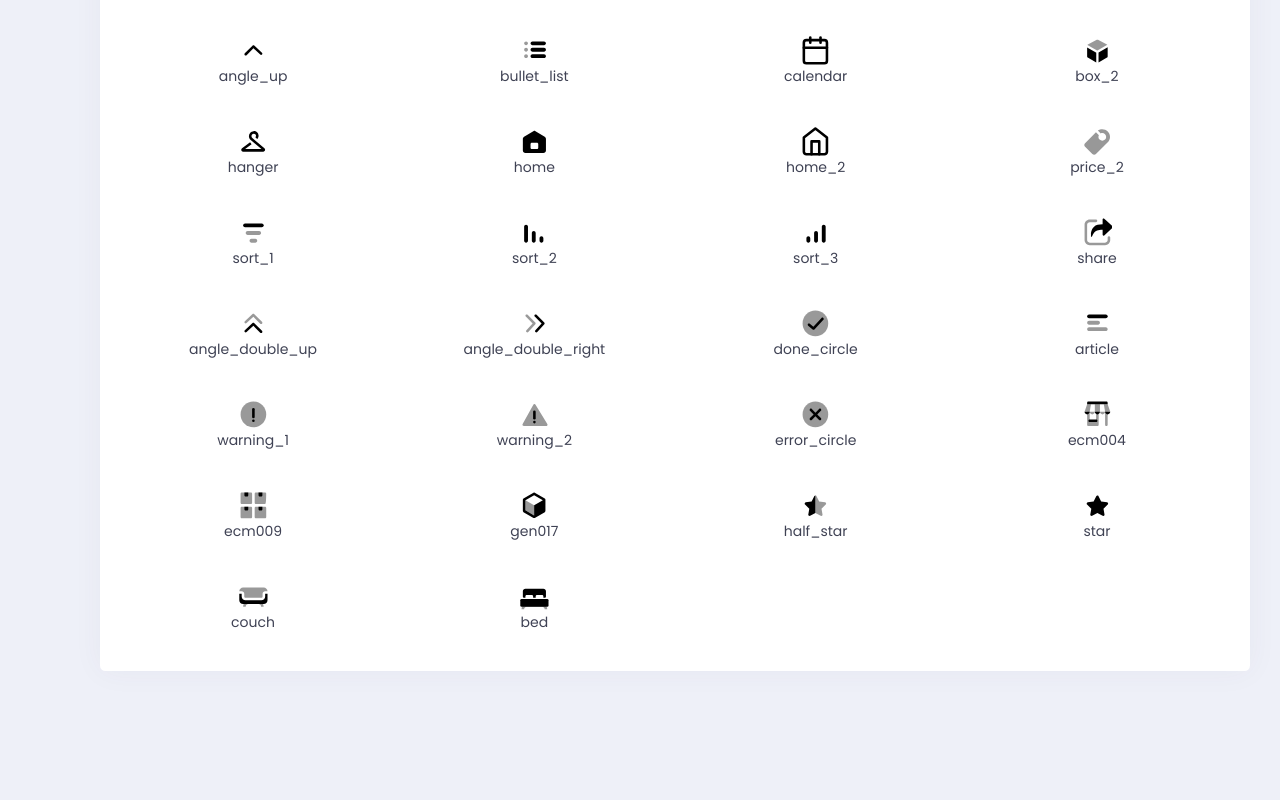
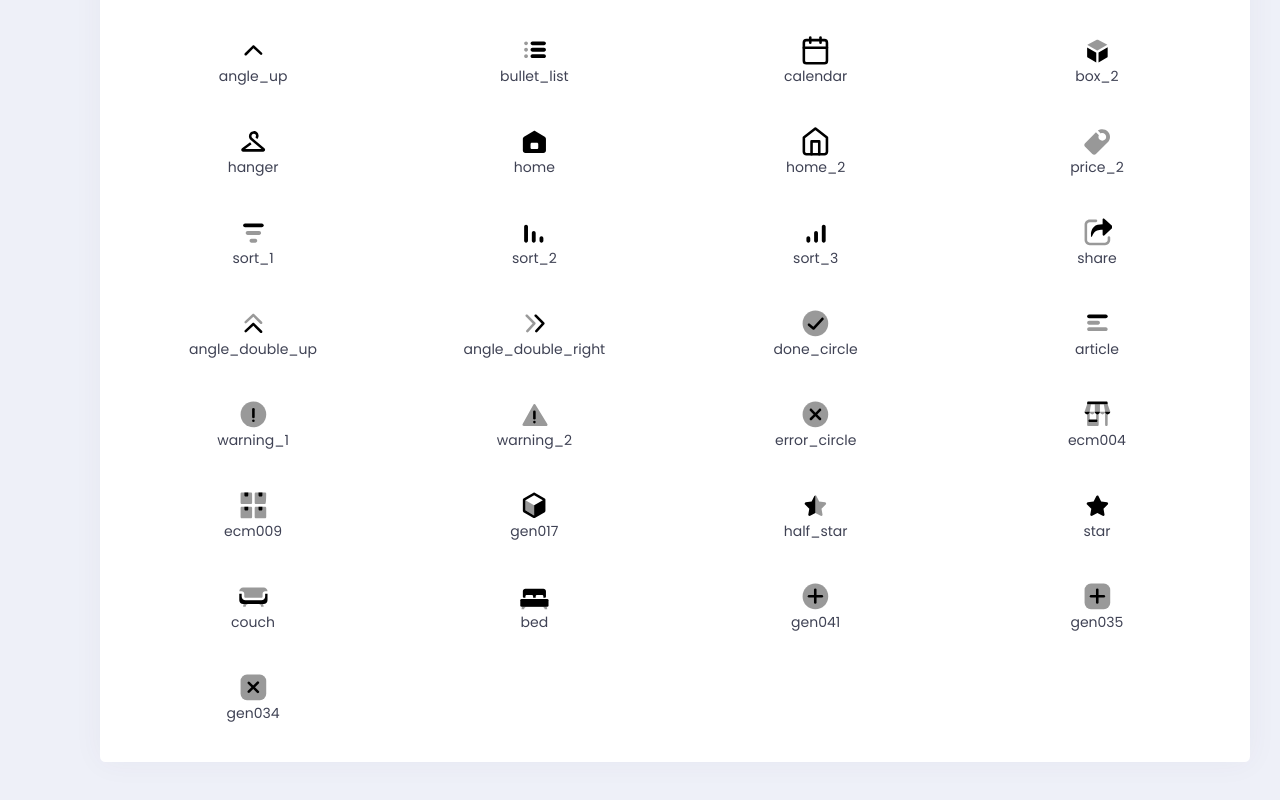
Before and after one commit to aidenraadh/react-js-template, a React (Create React App) app: page /svg-icons in a window 1280 px wide. Shown: the part 1051-1851 px from the top of the page. Built offline with nearby package versions, Linux system fonts and the light colour scheme.

Commit message:
Add icons, update dropdowns

```diff
--- a/src/components/Misc.js
+++ b/src/components/Misc.js
@@ -22,10 +22,6 @@ export function Dropdown(props){
 	const classes = `dropdown${props.classes ? ' ' + props.classes : ''}`
 	const buttonProps = {...props.button}
 	buttonProps.classes = `dropdown-btn${props.button.classes ? ' ' + props.button.classes : ''}`
-	// buttonProps.text = (<>
-	// 	{buttonProps.text}
-	// 	<span className='arrow'></span>
-	// </>)
 
 	useEffect(() => {
 		if(popperElement){
@@ -174,14 +170,24 @@ Collapsible.defaultProps = {
 }
 
 export function Label(props){
-	const Tag = (props.tag ? props.tag : 'span');
-	const classes = (props.classes ? ' '+props.classes : '');
+	const Tag =  props.tag
+	const classes = `label ${props.type} ${props.color}` +
+	(props.classes ? ' '+props.classes : '')
+
 	return (
-		<Tag className={'label '+props.type+' '+props.color+classes}
-		{...props.attr}>
+		<Tag className={classes} {...props.attr}>
 			{props.text}
 		</Tag>
 	);
+}
+
+Label.defaultProps = {
+	tag: 'span', // String
+	text: 'Label', // String / JSX
+	type: 'light', // String 'solid|light'
+	color: 'blue', // String 'blue|red|green|purple|orange|gray'
+	classes: '',
+	attr: {}
 }
 
 /*
--- a/src/components/SVGIcons.js
+++ b/src/components/SVGIcons.js
@@ -38,7 +38,7 @@ clipboard_check,share
 --------------- GENERAL ---------------
 
 other, search, trash, update, visible, hidden,
-settings, gen017, half_star, star
+settings, gen017, half_star, star, gen041, gen035, gen034
 
 --------------- FILES ---------------
 
@@ -802,6 +802,33 @@ export default function SVGIcons(props){
 				</svg>
 			</span>
 		),
+		gen041: (
+			<span className={classes} aria-hidden="true">
+				<svg xmlns="http://www.w3.org/2000/svg"  {...props.attr} viewBox="0 0 24 24" fill="none">
+					<rect className="path fade" x="2" y="2" width="20" height="20" rx="10" fill="currentColor"/>
+					<rect className="path" x="10.8891" y="17.8033" width="12" height="2" rx="1" transform="rotate(-90 10.8891 17.8033)" fill="currentColor"/>
+					<rect className="path" x="6.01041" y="10.9247" width="12" height="2" rx="1" fill="currentColor"/>
+				</svg>
+			</span>
+		),
+		gen035: (
+			<span className={classes} aria-hidden="true">
+				<svg xmlns="http://www.w3.org/2000/svg" {...props.attr} viewBox="0 0 24 24" fill="none">
+					<rect className="path fade" opacity="0.3" x="2" y="2" width="20" height="20" rx="5" fill="currentColor"/>
+					<rect className="path" x="10.8891" y="17.8033" width="12" height="2" rx="1" transform="rotate(-90 10.8891 17.8033)" fill="currentColor"/>
+					<rect className="path" x="6.01041" y="10.9247" width="12" height="2" rx="1" fill="currentColor"/>
+				</svg>
+			</span>
+		),
+		gen034: (
+			<span className={classes} aria-hidden="true">
+				<svg xmlns="http://www.w3.org/2000/svg" {...props.attr} viewBox="0 0 24 24" fill="none">
+					<rect className="path fade" x="2" y="2" width="20" height="20" rx="5" fill="currentColor"/>
+					<rect className="path" x="7" y="15.3137" width="12" height="2" rx="1" transform="rotate(-45 7 15.3137)" fill="currentColor"/>
+					<rect className="path" x="8.41422" y="7" width="12" height="2" rx="1" transform="rotate(45 8.41422 7)" fill="currentColor"/>
+				</svg>
+			</span>
+		),
 	};
 	if(props.getNames){
 		return <span>{Object.keys(icons).toString()}</span>
--- a/src/css/components.css
+++ b/src/css/components.css
@@ -497,7 +497,7 @@ All button in the group must be in the same size
     display: none;
 	opacity: 1;
 	z-index: 95;
-	transition: opacity 200ms;
+	transition: opacity 300ms;
 }
 
 .dropdown .tooltip[data-show]{
```
